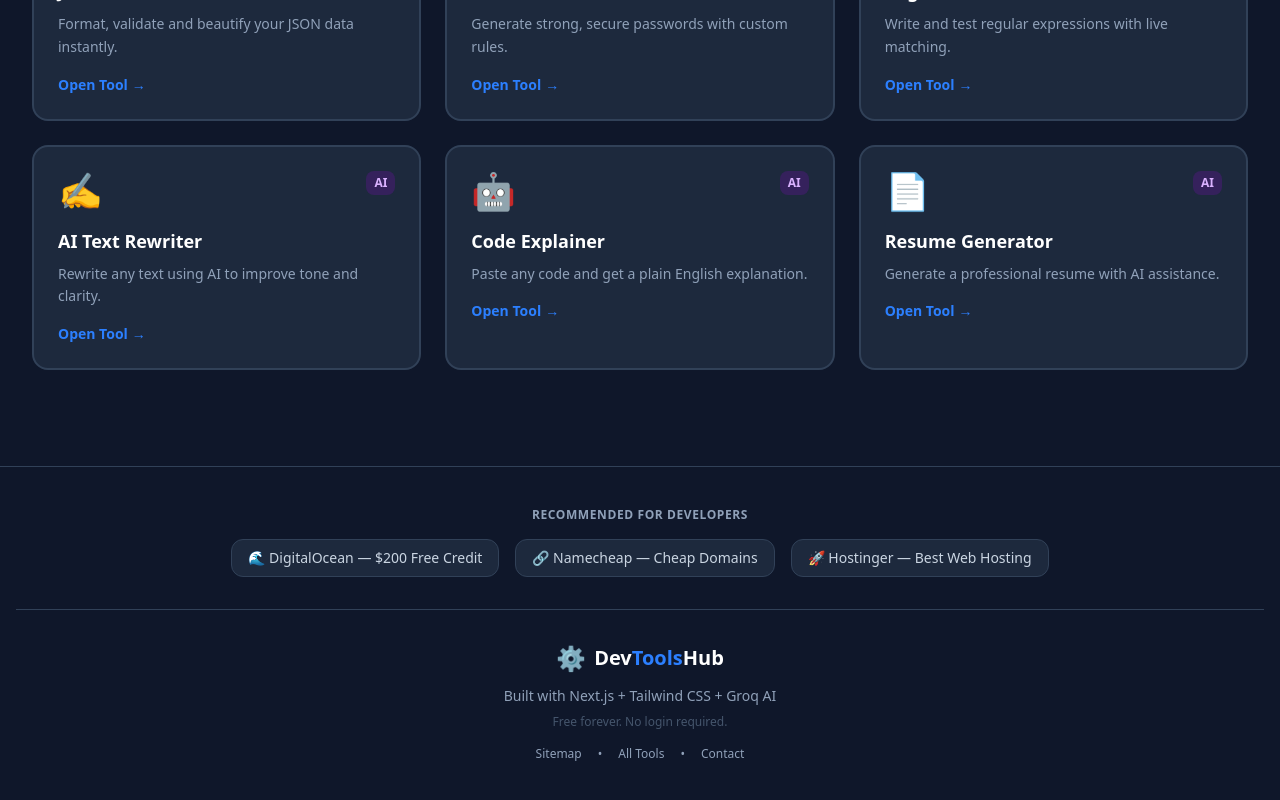
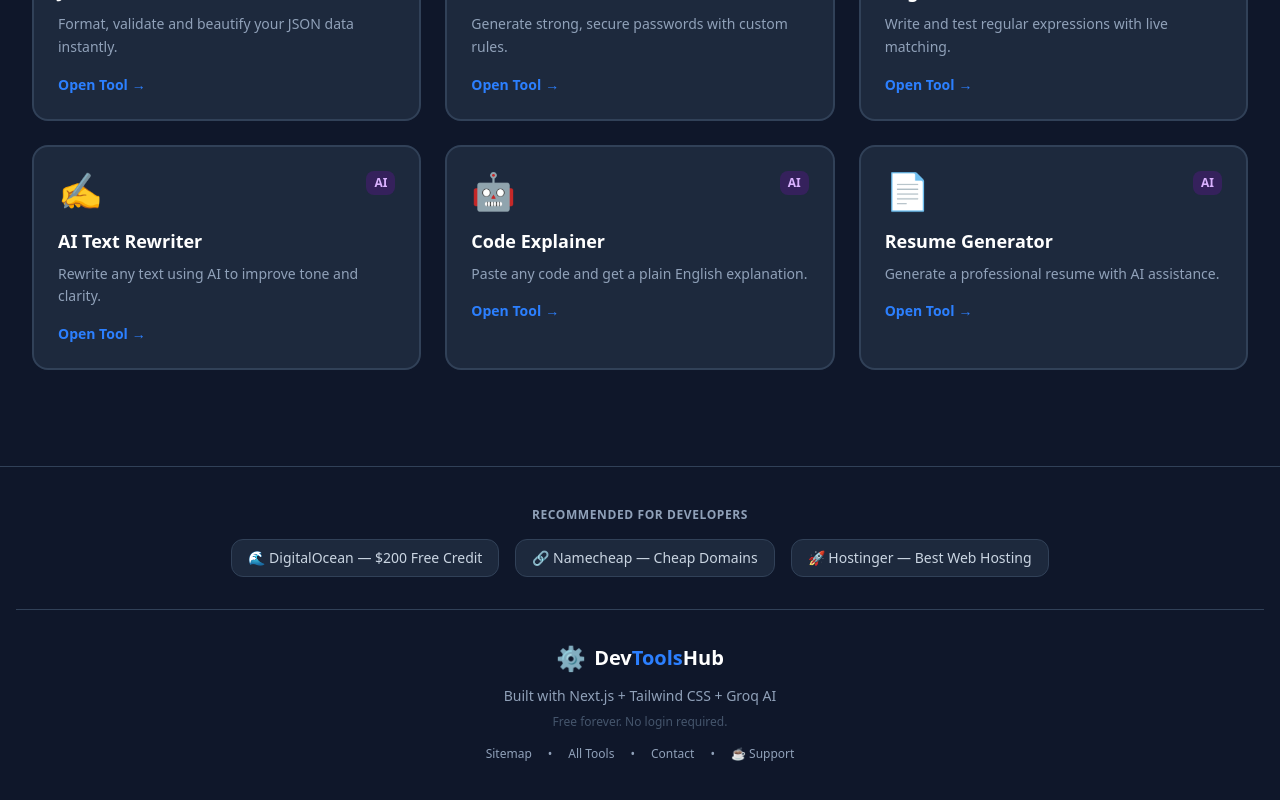
Before and after one commit to Uzair686/dev-tools-hub-frontend, a Next.js app: page / in a window 1280 px wide. Shown: the part 1035-1835 px from the top of the page. Built offline with nearby package versions, Linux system fonts and the light colour scheme.

Commit message:
Add Buy Me a Coffee support link

```diff
--- a/src/app/page.tsx
+++ b/src/app/page.tsx
@@ -178,8 +178,8 @@ export default function Home() {
                 key={tag}
                 onClick={() => setActiveTag(tag)}
                 className={`px-4 py-2 rounded-xl text-sm font-semibold transition-all ${activeTag === tag
-                    ? "bg-blue-500 text-white shadow-lg shadow-blue-500/20"
-                    : "bg-white dark:bg-slate-800 text-slate-600 dark:text-slate-300 border border-slate-200 dark:border-slate-700 hover:border-blue-400"
+                  ? "bg-blue-500 text-white shadow-lg shadow-blue-500/20"
+                  : "bg-white dark:bg-slate-800 text-slate-600 dark:text-slate-300 border border-slate-200 dark:border-slate-700 hover:border-blue-400"
                   }`}
               >
                 {tag}
@@ -286,11 +286,20 @@ export default function Home() {
               <a href="/#tools" className="hover:text-blue-500 transition-colors">All Tools</a>
               <span>•</span>
               <a href="mailto:uzairchohan686@gmail.com" className="hover:text-blue-500 transition-colors">Contact</a>
+              <span>•</span>
+              <a
+                href="https://buymeacoffee.com/uzair686"
+                target="_blank"
+                rel="noopener noreferrer"
+                className="hover:text-yellow-500 transition-colors"
+              >
+                ☕ Support
+              </a>
             </div>
           </div>
 
         </div>
-      </footer>
+      </footer >
     </>
   );
 }
```
